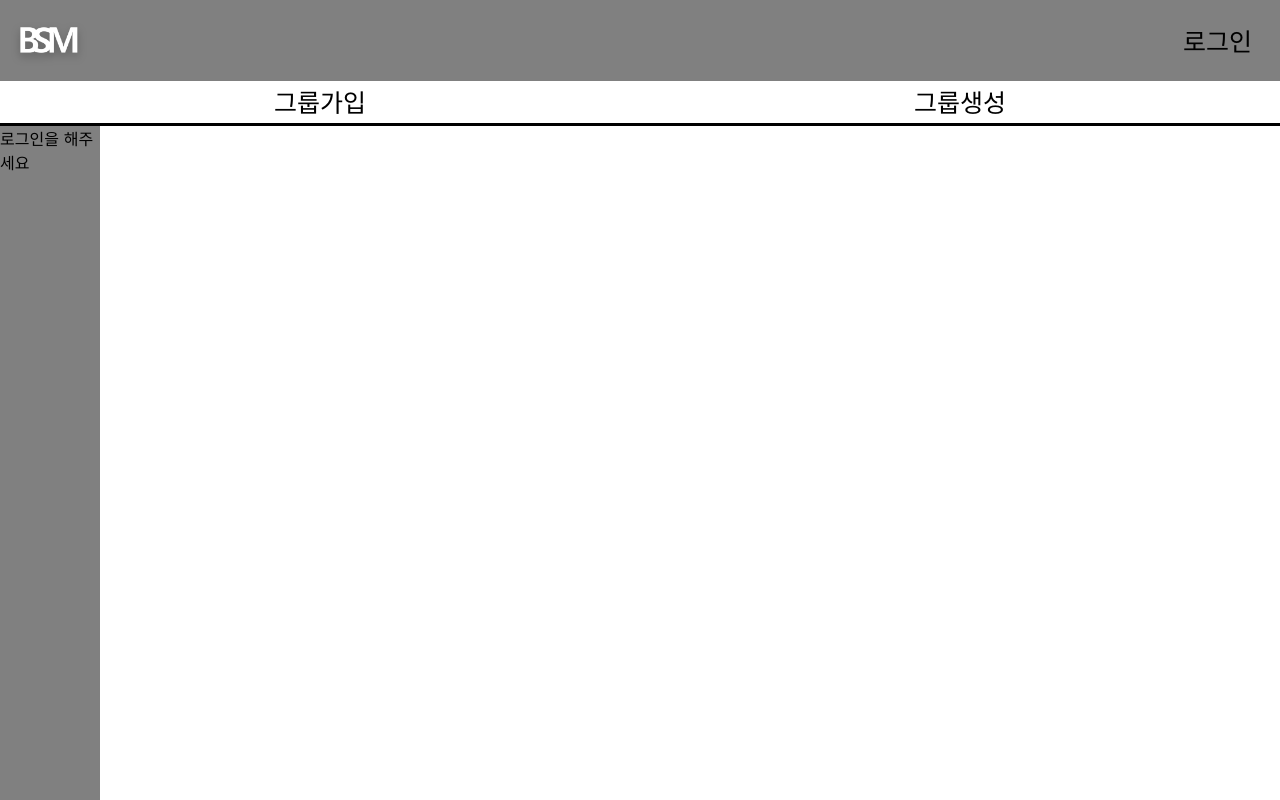
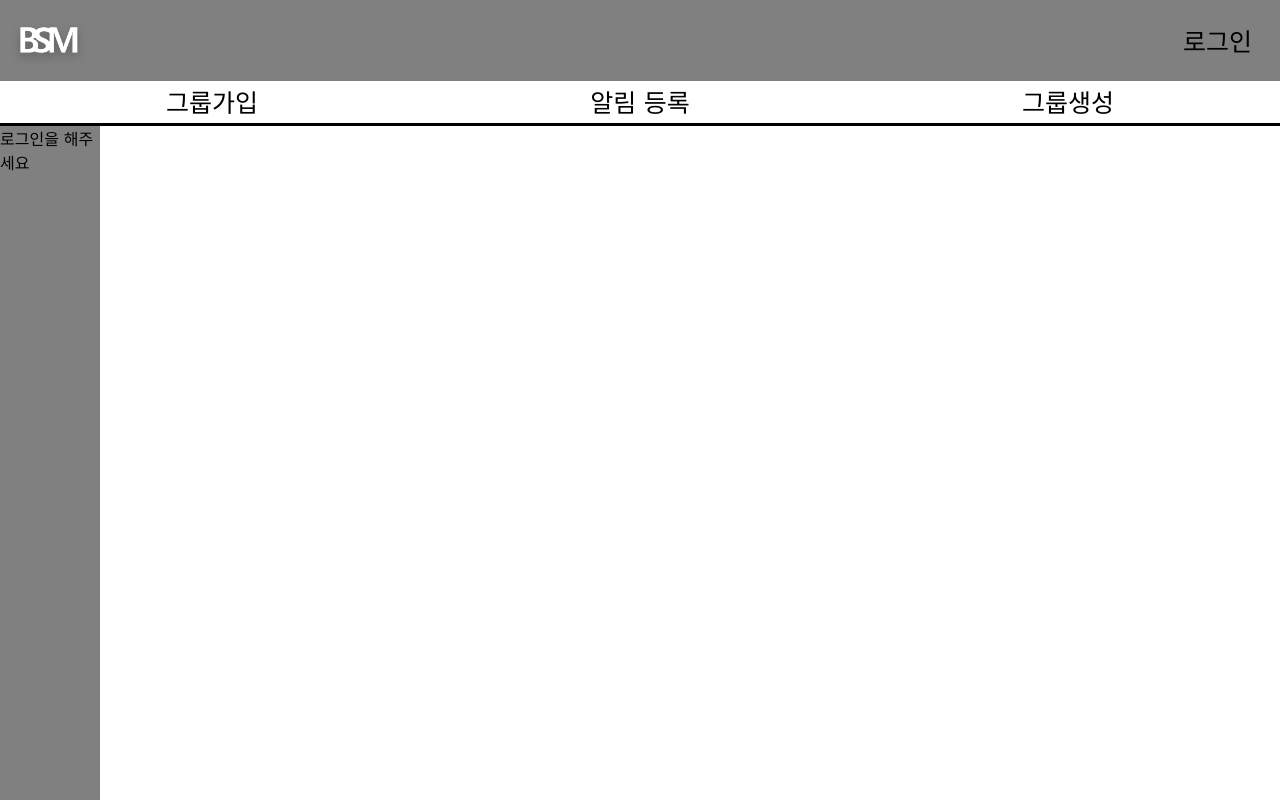
Before and after one commit to BSM-Speaker/BSM-Speaker-Frontend, a React (Create React App) app: page / in a window 1280 px wide. Built offline with nearby package versions, Linux system fonts and the light colour scheme.

Commit message:
add:webpush, content보기

```diff
--- a/src/component/Nav.js
+++ b/src/component/Nav.js
@@ -1,5 +1,7 @@
 import styled from "styled-components";
 import { Link } from "react-router-dom";
+import { subscribe } from '../util/WebPush';
+
 const StyledNav = styled.nav`
     width: 100%;
     height: 45px;
@@ -24,17 +26,35 @@ const StyledLink = styled(Link)`
         color: grey;
     }
 `
+const StyledSpan = styled.span`
+    text-decoration: none;
+    color: black;
+    padding: 5px;
+    font-size: 25px;
+    &:hover{
+        border-radius: 100px;
+        color: grey;
+    }
+`
+
 function Nav() {
     return (
         <StyledNav>
             <StyledUl>
                 <StyledLi>
                     <StyledLink to="/InviteCode">
-                    그룹가입</StyledLink>
+                        그룹가입
+                    </StyledLink>
+                </StyledLi>
+                <StyledLi>
+                    <StyledSpan onClick={subscribe}>
+                        알림 등록
+                    </StyledSpan>
                 </StyledLi>
                 <StyledLi>
                     <StyledLink to="/MakeGroup">
-                        그룹생성</StyledLink>
+                        그룹생성
+                    </StyledLink>
                 </StyledLi>
             </StyledUl>
         </StyledNav>
--- a/src/component/PostListItem.js
+++ b/src/component/PostListItem.js
@@ -1,6 +1,9 @@
+import { useState } from "react";
+import { useRecoilState } from "recoil";
 import styled from "styled-components";
 
 const Contain = styled.div`
+    cursor: pointer;
     height: 50px;
     margin: 20px;
     font-size: 40px;
@@ -13,9 +16,12 @@ const Contain = styled.div`
     justify-content: center;
 `
 function PostListItem(props) {
+    const [des, setDes] = useState(false);
+    console.log(props.data)
+    const content = <><div style={{color:"blue"}}>{props.data.user.nickname}</div> : {props.data.content}</>;
     return (
-    <Contain>
-        {props.data.title}
+    <Contain onClick={()=>{setDes(!des)}}>
+        {des ? content : props.data.title}
     </Contain>
     )
 }
--- a/src/index.js
+++ b/src/index.js
@@ -18,6 +18,7 @@ import Oauth from './pages/ouath';import {
   useRecoilValue,
 } from "recoil"
 import { Detail } from './pages/detail';
+import * as serviceWorkerRegistration from './serviceWorkerRegistration';
 const root = ReactDOM.createRoot(document.getElementById('root'));
 root.render(
   <RecoilRoot>
@@ -37,4 +38,5 @@ root.render(
 // If you want to start measuring performance in your app, pass a function
 // to log results (for example: reportWebVitals(console.log))
 // or send to an analytics endpoint. Learn more: https://bit.ly/CRA-vitals
+serviceWorkerRegistration.register();
 reportWebVitals();
--- /dev/null
+++ b/src/serviceWorkerRegistration.js
@@ -0,0 +1,7 @@
+export function register() {
+    if ("serviceWorker" in navigator) {
+        window.addEventListener("load", () => {
+            navigator.serviceWorker.register("/sw.js");
+        });
+    }
+}
--- a/src/state.js
+++ b/src/state.js
@@ -14,3 +14,7 @@ export const mgState = atom({
     key: 'mg',
     default: true
 })
+export const postModal = atom({
+    key: 'postModal',
+    default: false
+})
--- /dev/null
+++ b/src/util/WebPush.js
@@ -0,0 +1,17 @@
+import axios from "axios";
+
+export const subscribe = async () => {
+    const registration = await navigator.serviceWorker.ready;
+    const subscription = (await registration.pushManager.subscribe({
+        userVisibleOnly: true,
+        applicationServerKey: 'BNoDfHx24caiadzbDNLXI8fEldnfzKsxapHicxIrcLQExFRWGhd5mVnDWSvEcBnD4KI8rse3tNXpqhTGkQ6ib38'
+    })).toJSON();
+
+    const {endpoint, keys} = subscription;
+
+    axios.post('/api/webpush', {
+        endpoint: endpoint,
+        auth: keys?.auth,
+        p256dh: keys?.p256dh
+    });
+}
```
Also changed, not shown: public/sw.js (added, +17 -0 lines).
